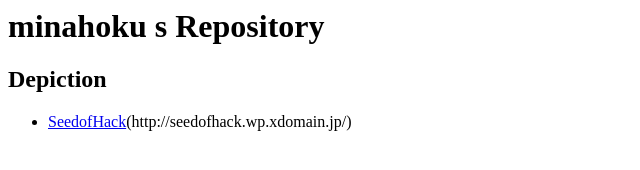
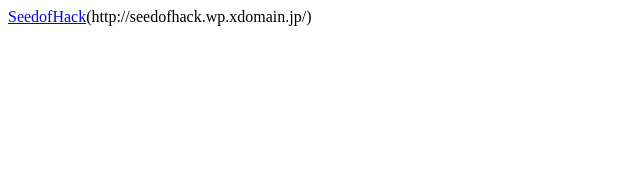
Before and after one commit to minahoku/repo, a plain HTML site: page index.html in a window 1280 px wide. Shown: the whole page, without its empty margins (0-640 px from the left). Drawn offline with Linux system fonts and the light colour scheme.

Commit message:
for Cydia

```diff
--- a/index.html
+++ b/index.html
@@ -2,25 +2,6 @@
 <meta charset="UTF-8">
 <title>Depiction</title>
 <body>
-<style>
-@font-face {
-  font-family: "myFont";
-}
-body {
-  font-family: "myFont";
-
-}
-</style>
-<header>
-    <h1>minahoku s Repository</h1>
-</header>
-
-<h2>Depiction</h2>
-<ul>
-    <li>
-        <a href="http://seedofhack.wp.xdomain.jp/">SeedofHack</a>(http://seedofhack.wp.xdomain.jp/)
-    </li>
-</ul>
-
+<a href="http://seedofhack.wp.xdomain.jp/">SeedofHack</a>(http://seedofhack.wp.xdomain.jp/)
 </body>
 </html>
```
